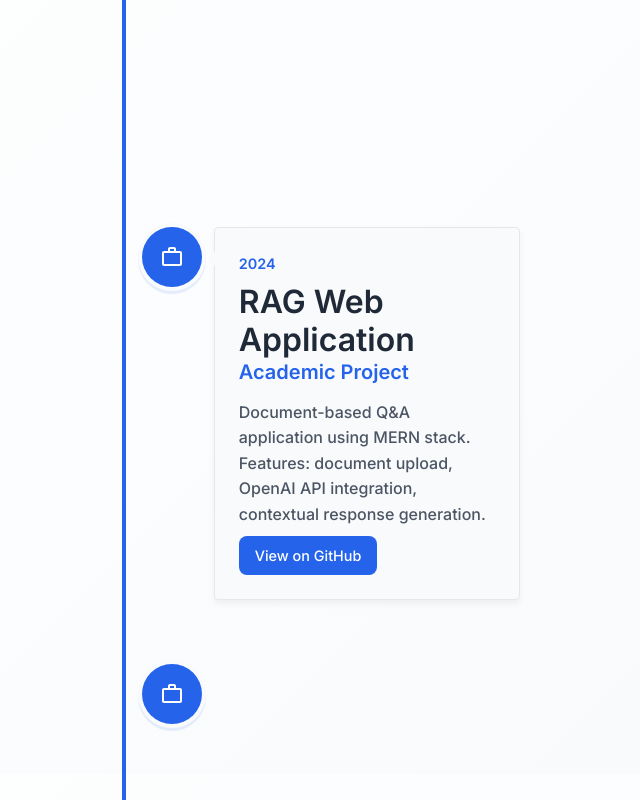
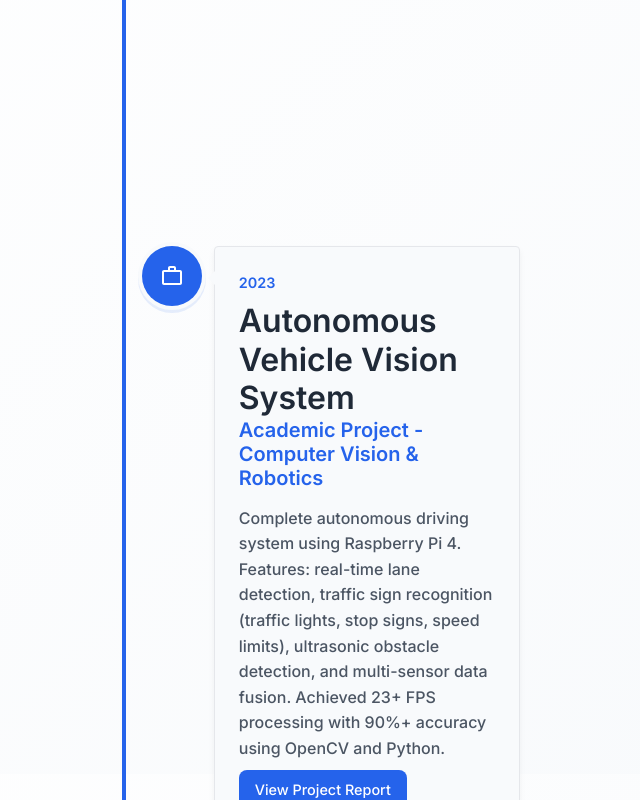
Before and after one commit to boubnacer/nacer-portfolio, a React (Create React App) app: page / in a window 1280 px wide. Shown: the part 3226-4026 px from the top of the page, without its empty margins (516-1156 px from the left). Built offline with nearby package versions, Linux system fonts and the light colour scheme.

Commit message:
adding new skill

```diff
--- a/src/data.js
+++ b/src/data.js
@@ -27,7 +27,7 @@ export const about = [
     icon: <GoProject />,
     title: "Projects",
     descri: "6+ Full-Stack MERN applications",
-    descri1: "4+ AI/ML, IoT & RAG systems",
+    descri1: "5+ AI/ML, IoT, Computer Vision & RAG systems",
   },
 ];
 
@@ -164,6 +164,18 @@ export const timelineElements = [
   },
   {
     id: 4,
+    title: "Autonomous Vehicle Vision System",
+    location: "Academic Project - Computer Vision & Robotics",
+    descreption:
+      "Complete autonomous driving system using Raspberry Pi 4. Features: real-time lane detection, traffic sign recognition (traffic lights, stop signs, speed limits), ultrasonic obstacle detection, and multi-sensor data fusion. Achieved 23+ FPS processing with 90%+ accuracy using OpenCV and Python.",
+    buttonText: "View Report",
+    link: "https://drive.google.com/drive/folders/1-h6ouVKozfkBjnrRgg5FXHqwoIagIjNy?usp=drive_link",
+    linkText: "View Project Report",
+    date: "2023",
+    icon: "work",
+  },
+  {
+    id: 5,
     title: "RAG Web Application",
     location: "Academic Project",
     descreption:
@@ -175,7 +187,7 @@ export const timelineElements = [
     icon: "work",
   },
   {
-    id: 5,
+    id: 6,
     title: "RAG Android Application",
     location: "Academic Project",
     descreption:
@@ -187,7 +199,7 @@ export const timelineElements = [
     icon: "work",
   },
   {
-    id: 6,
+    id: 7,
     title: "Frontend Developer Intern",
     location: "AJICOD, Dcheira El Jihadia",
     descreption:
@@ -197,7 +209,7 @@ export const timelineElements = [
     icon: "work",
   },
   {
-    id: 7,
+    id: 8,
     title: "Professional License in Embedded Computer Systems",
     location: "Université Ibn Zohr",
     descreption:
@@ -207,7 +219,7 @@ export const timelineElements = [
     icon: "school",
   },
   {
-    id: 8,
+    id: 9,
     title: "Baccalaureate in Physical and Chemical Sciences",
     location: "Lycée Al Arak, Taroudant",
     descreption:
@@ -246,30 +258,36 @@ export const technicalSkills = [
   },
   {
     id: 5,
-    title: "AI & Machine Learning",
-    description: "OpenAI API, RAG Systems, Document Processing",
+    title: "Computer Vision & Robotics",
+    description: "OpenCV, Real-time Image Processing, Lane Detection, Traffic Sign Recognition, Raspberry Pi, Multi-sensor Fusion",
     icon: "🤖"
   },
   {
     id: 6,
+    title: "AI & Machine Learning",
+    description: "OpenAI API, RAG Systems, Document Processing, Object Detection, Pattern Recognition",
+    icon: "🧠"
+  },
+  {
+    id: 7,
     title: "Mobile Development",
     description: "Android Studio, Java, Native Android Development",
     icon: "📱"
   },
   {
-    id: 7,
+    id: 8,
     title: "DevOps & Tools",
     description: "Git/GitHub, VS Code, MongoDB Atlas, Postman",
     icon: "🛠️"
   },
   {
-    id: 8,
+    id: 9,
     title: "Modeling & Design",
     description: "UML, Merise (Database Modeling)",
     icon: "📊"
   },
   {
-    id: 9,
+    id: 10,
     title: "Operating Systems",
     description: "Linux, Windows",
     icon: "🖥️"
```
